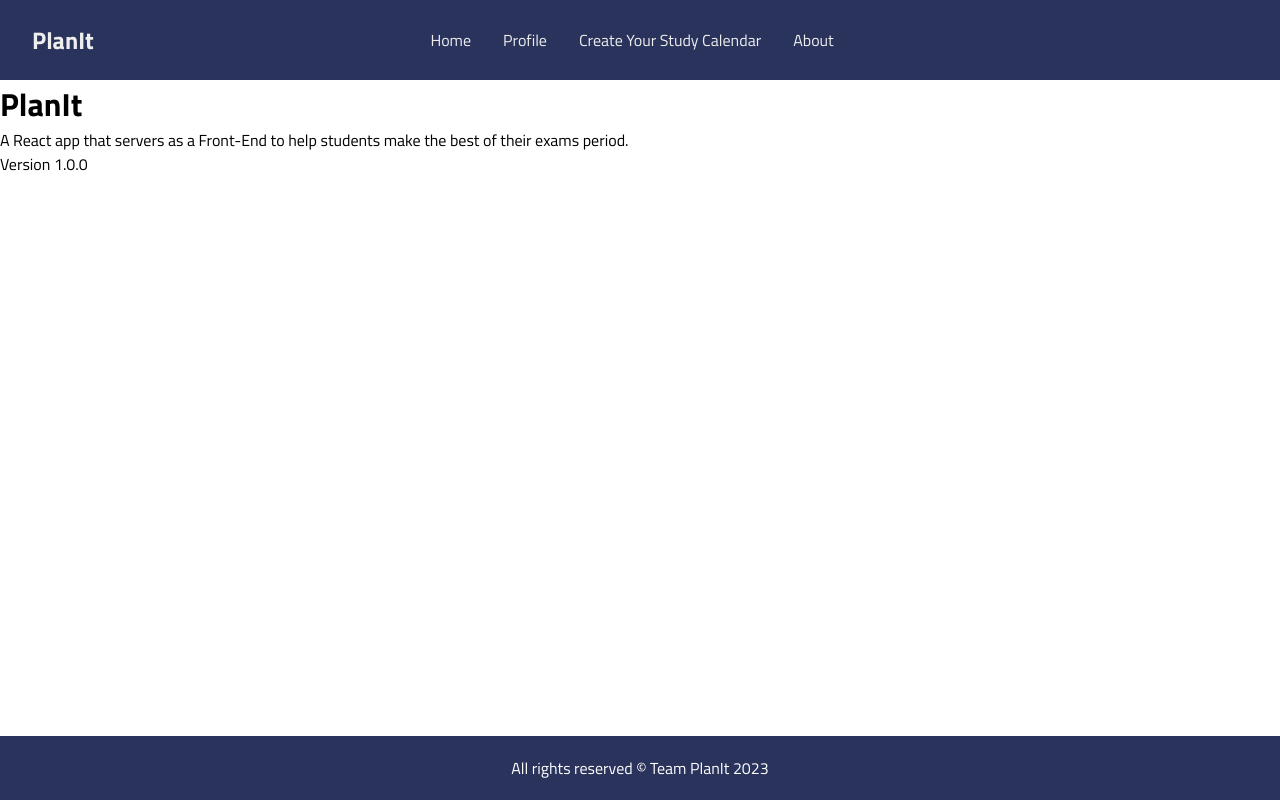
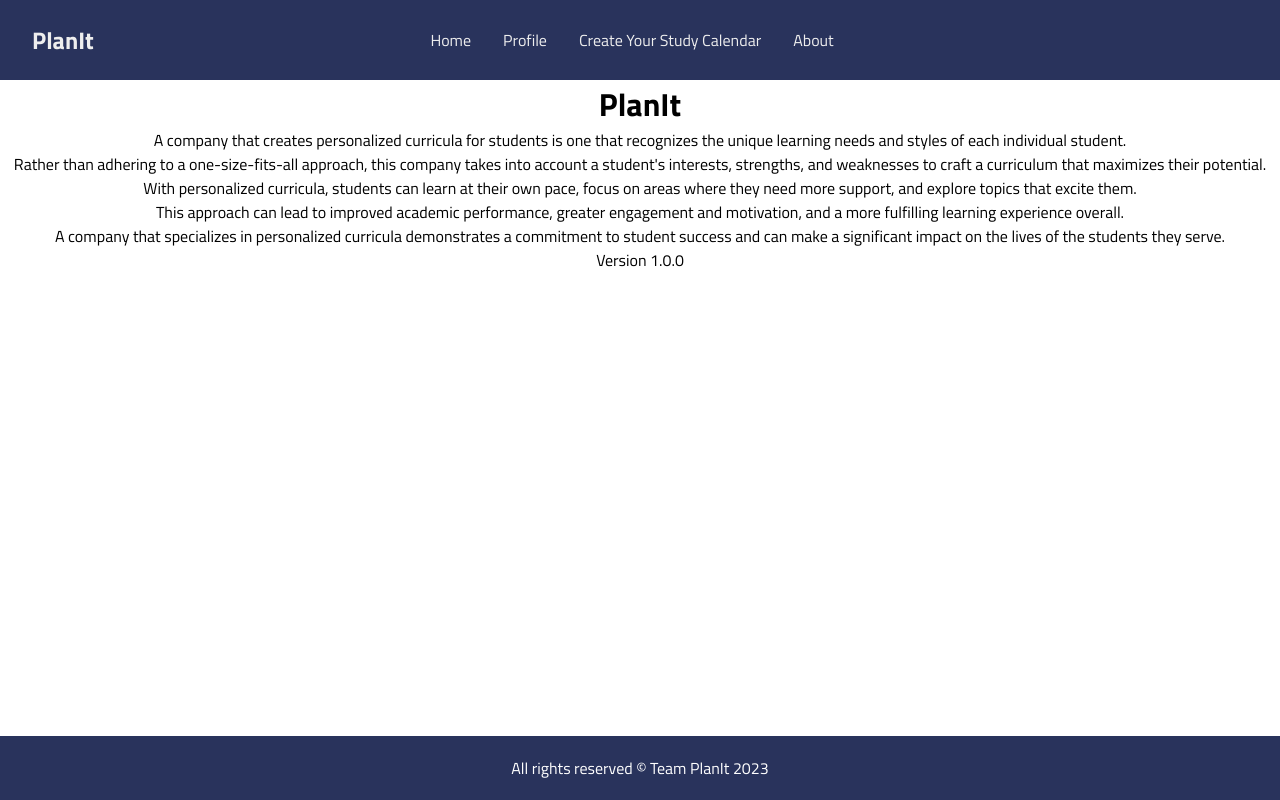
Before and after one commit to Danielsio/planit, a React (Create React App) app: page /about in a window 1280 px wide. Built offline with nearby package versions, Linux system fonts and the light colour scheme.

Commit message:
added some text to about page

```diff
--- a/src/index.css
+++ b/src/index.css
@@ -115,3 +115,7 @@ p .home-page-welcome-text {
   display: flex;
   flex-direction: column;
 }
+
+.about-text {
+  text-align: center;
+}
--- a/src/pages/About.jsx
+++ b/src/pages/About.jsx
@@ -2,14 +2,35 @@ import React from "react";
 
 function About() {
   return (
-    <>
+    <div className="about-text">
       <h1>PlanIt</h1>
       <p>
-        A React app that servers as a Front-End to help students make the best
-        of their exams period.
+        A company that creates personalized curricula for students is one that
+        recognizes the unique learning needs and styles of each individual
+        student.
+      </p>
+      <p>
+        Rather than adhering to a one-size-fits-all approach, this company takes
+        into account a student's interests, strengths, and weaknesses to craft a
+        curriculum that maximizes their potential.
+      </p>
+      <p>
+        With personalized curricula, students can learn at their own pace, focus
+        on areas where they need more support, and explore topics that excite
+        them.
+      </p>
+      <p>
+        This approach can lead to improved academic performance, greater
+        engagement and motivation, and a more fulfilling learning experience
+        overall.{" "}
+      </p>
+      <p>
+        A company that specializes in personalized curricula demonstrates a
+        commitment to student success and can make a significant impact on the
+        lives of the students they serve.
       </p>
       <p>Version 1.0.0</p>
-    </>
+    </div>
   );
 }
 
```
